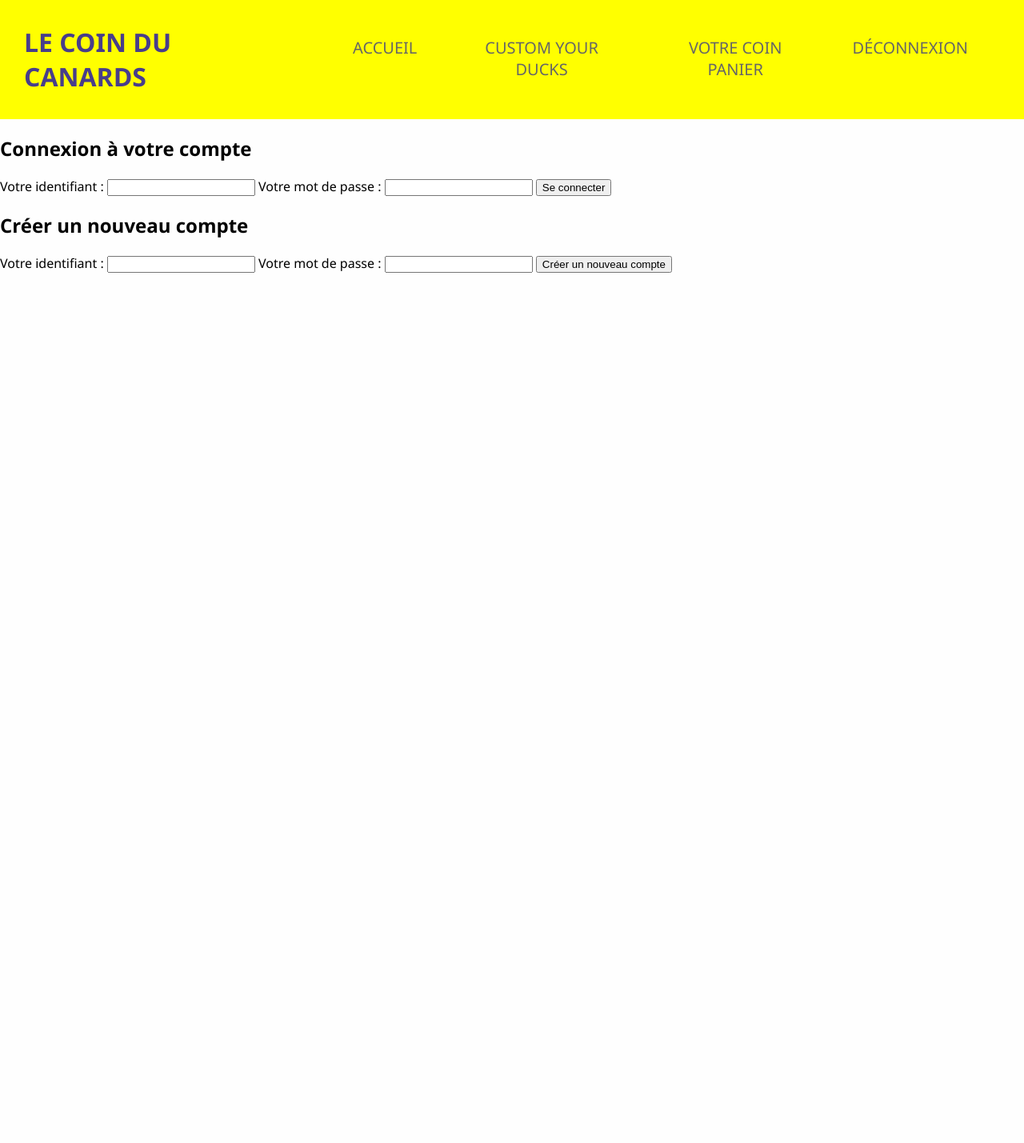
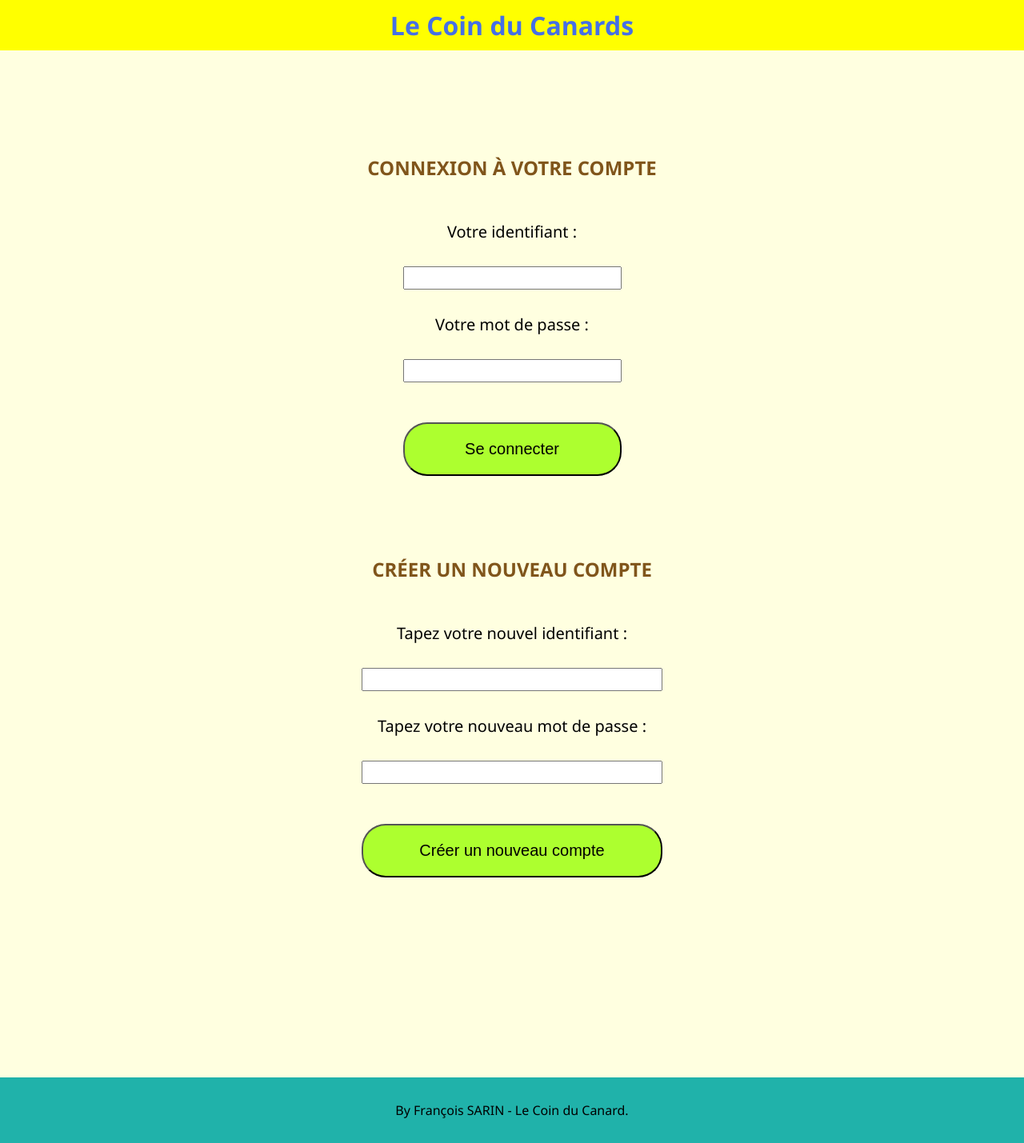
Before and after one commit to TheFranck/HomePoject, a PHP site: page /loginRegister.php in a window 1280 px wide. Shown: the whole page at 80% size. Before the commit the page ends 341 px from the top, so only its background shows below. Run offline with PHP 8.4, Linux system fonts and the light colour scheme.

Commit message:
Mise en place du css

```diff
--- a/src/css/style.css
+++ b/src/css/style.css
@@ -1,126 +1,188 @@
 body {
-    font-family: 'Open Sans', sans-serif;
-    background-color: #f3f3f3;
     margin: 0;
     padding: 0;
-    /*display: flex;
-    flex-direction: column;
-    justify-content: center;*/
+    background-color:lightyellow;
+    font-family: 'Segoe UI', Tahoma, Geneva, Verdana, sans-serif;
+}
+
+.row {
+    display: flex;
+    flex-direction: row;
+    width: 1140px;
+    margin: 0 auto;
+    padding: 0.625em 0.625em;
+    justify-content: space-between;
+}
+
+h1 {
+    margin: 0px;
+}
+
+
+h2 {
+    text-transform: uppercase;
+    font-weight: 600;
+    color:#80551b;
+
+}
+
+ul {
+    display: flex;
+    flex-direction: row;
+    list-style: none;
+    margin: 0;
+    padding: 0;
+    align-content: space-around;
+}
+
+ul li  {
+    margin-right: 10px;
+    padding-left: 10px;
+    text-transform: uppercase;
+    text-decoration: none;
+}
+
+a {
+    color: #456fe6;
+    text-decoration: none;
+}
+
+a:hover,
+a:focus,
+a:active {
+    text-decoration: none;
+    color: #80551b;
+}
+
+header{
+
+    background-color: yellow;
 }
 
 .menu {
     display: flex;
     flex-direction: row;
     justify-content: space-around;
+    align-items: center;
     background: yellow;
     padding: 10px 30px;
 }
 
-h1 {
-    text-transform: uppercase;
+/*------------- LOGIN ------------*/
+
+#login {
+    margin-top: 6.25em;
+    margin-bottom: 10em;
 }
 
- h1 a {
-     text-decoration: none;
-     color: darkslateblue;
- }
-
- nav ul {
-     display: flex;
-     flex-direction: row;
-     align-content: center;
-     list-style: none;
- }
-
-ul li {
-    padding: 20px;
-    text-transform: uppercase;
-
+.container-login {
+    display: flex;
+    flex-direction: column;
+    justify-content: center;
+    align-items: center;
 }
 
-ul li a {
-    text-decoration: none;
-    color: darkblue;
+.container-login form {
+    display: flex;
+    flex-direction: column;
+    justify-content: center;
+    align-content: center;
+    text-align: center;
+    margin-bottom: 5em;
+    flex-wrap: wrap;
 }
 
-section {
+.container-login label {
+    padding: 1em 1em;
+    font-size: 20px;
+    margin: 10px 0;
+}
+
+ .container-login input {
+    text-align: center;
+    font-size: 20px;
+}
+
+/*---------------- accueil------------------*/
+
+#accueil {
+    margin-top: 6.25em;
+    margin-bottom: 12em;
+    flex-wrap: wrap;
+}
+
+.presentation-text {
+    margin-right: 1em;
+}
+#accueil img {
+    width: 25%;
+}
+
+.container-presentation{
     display: flex;
     flex-direction: row;
-    justify-content: space-between;
-    width: 90%;
-    height: 50%;
-    margin-top: 100px;
-    padding: 10px 20px;
-}
+    align-items: flex-start;
 
-.presentation {
-    display: flex;
-    flex-direction: column;
-    align-content: center;
-    width: 70%;
-}
-
- img {
-    width: 30%;
-    height: 10%;
 }
 
 .btn {
     text-align: center;
     background-color: greenyellow;
     padding: 20px;
-    width: 20%;
     margin-top: 50px;
+    border-radius: 30px;
+}
+/* ------------- FORMULAIRE --------------*/
+
+
+#add {
+    margin-top: 6.25em;
+    margin-bottom: 12em;
 }
 
-footer {
-    background-color: lightseagreen;
-    margin-top: 30px;
-    text-align: center;
-    padding: 30px;
+.container-add{
+    display: flex;
+    flex-direction: column;
+    align-items: center;
 }
 
-/*-------------------------------------*/
-
-body {
+form {
     display: flex;
     flex-direction: column;
+    justify-content: center;
     align-content: center;
-    justify-content: center;
-    margin: 0;
-    padding: 0;
-    background-color: #fefefe;
-    font-family: 'Segoe UI', Tahoma, Geneva, Verdana, sans-serif;
+    text-align: center;
 }
 
-header{
-    background-color: yellow;
+label {
+    padding: 1em 1em;
+    font-size: 20px;
+    margin: 10px 0;
 }
 
-ul{
-    display: flex;
-    flex-direction: row;
-    justify-content: center;
-    list-style: none;
+ .container-add input {
+    margin: 1em 0;
+    text-align: center;
+    font-size: 20px;
 }
 
-li {
-    padding: 10px;
-    text-transform: uppercase;
-    font-size:20px;
-    text-align: center;
-    margin-left: 20px;
-
+select {
+  width: 100%;
+  padding:.5em;
+  text-align: center;
+  font-size: 20px;
 }
 
-ul li a{
-   color:#666;
-    text-decoration: none;
+.connect {
+    display: flex;
+    flex-direction: column;
+    justify-content: center;
+    margin: 10em auto;
 }
 
-ul li:last-child {
-    margin-right: 20px;
-}
+.log {
+    text-align: center;
+}*/
 
 #tableau {
     display: flex;
@@ -148,17 +210,15 @@ td {
      border: 1px solid #999;
 }
 
-tr:nth-child(even) {
-    background-color: lightsalmon;
-}
-tr:nth-child(odd) {
-    background-color: lightskyblue;
+
+/*-------------FOOTER -------------*/
+
+
+footer {
+    background-color: lightseagreen;
+    margin-top: 30px;
+    text-align: center;
+    padding: 30px;
 }
 
-#formulaire {
-    display: flex;
-    flex-direction: row;
-    justify-content: center;
-    align-content: center;
-
-}
+/* ----------- MEDIA QUERIES ---------------*/
--- a/src/loginRegister.php
+++ b/src/loginRegister.php
@@ -1,4 +1,4 @@
-<?php require_once("template/head.php"); ?>
+<?php ?>
 
 <!-- A STYLER -->
 <!DOCTYPE html>
@@ -12,27 +12,37 @@
         <title>Le Coin du Canards</title>
     </head>
 <body>
+<header>
+    <div class="menu">
+        <h1>
+            <a href="index.php">Le Coin du Canards</a>
+        </h1>
+    </div>
+</header>
+
+<section id="login">
+			<div class="row container-login">
 				 <h2>Connexion à votre compte</h2>
-        <form method="post" action="function/login.php">
+                    <form method="post" action="function/login.php" class="log">
                         <label for="user">Votre identifiant :</label>
                         <input type="text" name="username" id="user" value="" required="true">
 
                         <label for="mpd">Votre mot de passe : </label>
                         <input type="password" name="password" value="" id="mpd" required="true">
 
-            <input type="submit" name="" value="Se connecter">
+                        <input class="btn" type="submit" name="" value="Se connecter">
                     </form>
-
-
                 <h2>Créer un nouveau compte</h2>
-        <form method="post" action ="function/register.php">
-            <label for="newUser">Votre identifiant :</label>
+                    <form method="post" action ="function/register.php" class="regist">
+                        <label for="newUser">Tapez votre nouvel identifiant :</label>
                         <input id="newUser" type="text" name="newUsername" value="">
 
-            <label for="newMpd">Votre mot de passe : </label>
+                        <label for="newMpd">Tapez votre nouveau mot de passe : </label>
                         <input type="password" name="NewPassword" value="" id="newMpd" required="true">
 
-            <input type="submit" name="" value="Créer un nouveau compte">
+                        <input class="btn" type="submit" name="" value="Créer un nouveau compte">
                     </form>
-</body>
-</html>
+            </div>
+	</section>
+
+<?php require_once("template/footer.php"); ?>
--- a/src/template/footer.php
+++ b/src/template/footer.php
@@ -1 +1,7 @@
 <?php ?>
+
+   <footer>
+        By François SARIN - Le Coin du Canard.
+    </footer>
+</body>
+</html>
```
Also changed, not shown: src/add.php (+14 -14 lines), src/function/baseFunction.php (+9 -26 lines), src/index.php (+9 -10 lines), src/list.php (+9 -6 lines), src/readme.txt. Lines whose indentation alone changed are shown as unchanged.
